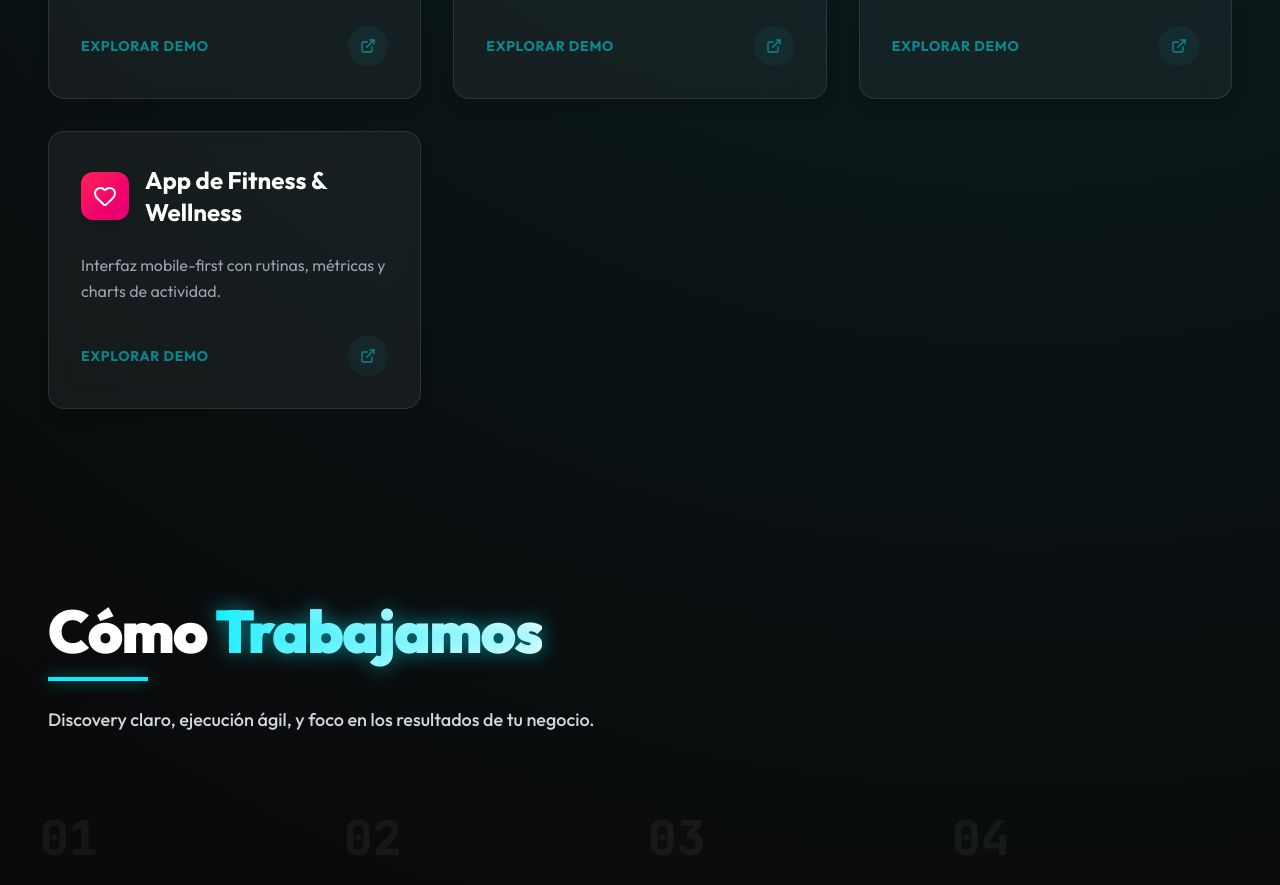
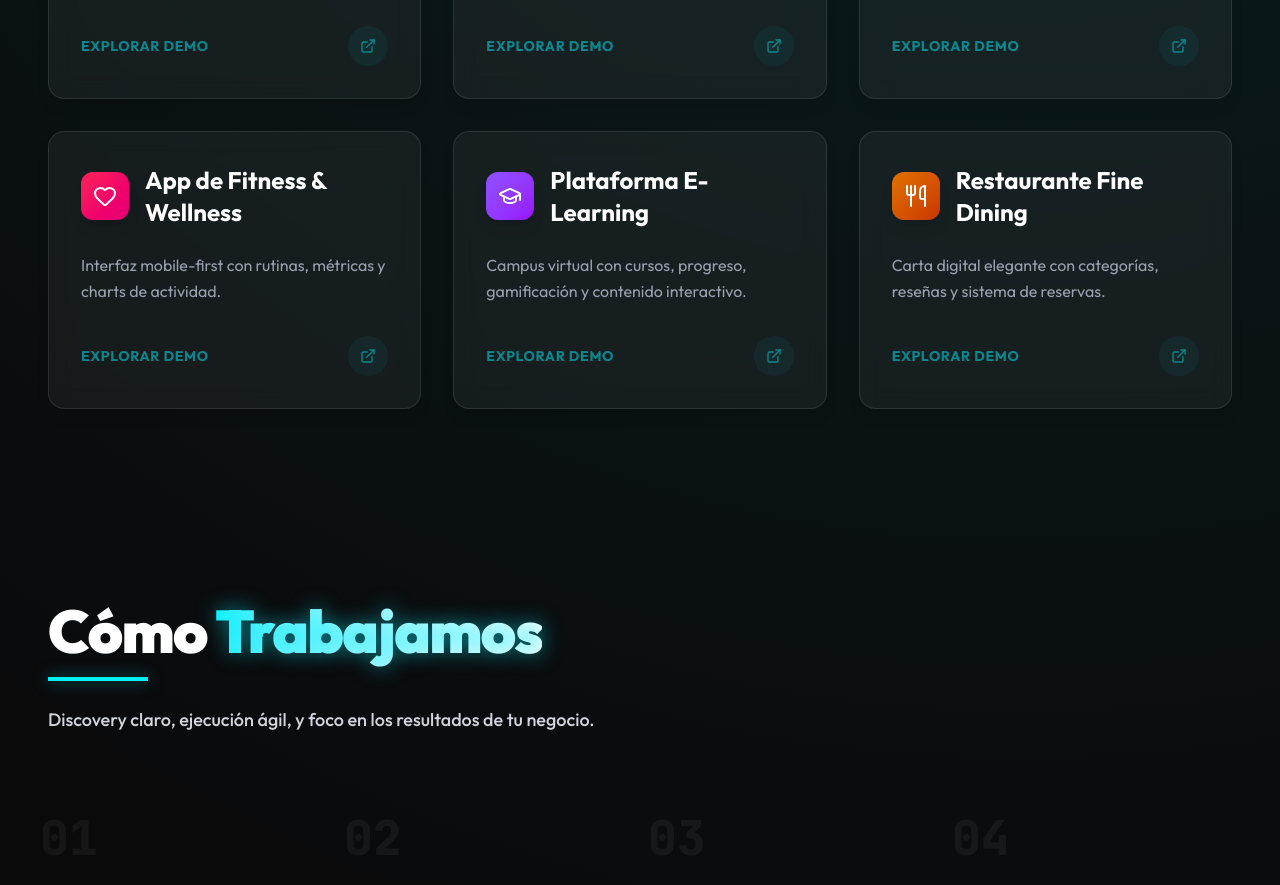
Before and after one commit to SurLabsDev/Landing, a Next.js app: page / in a window 1280 px wide. Shown: the part 3020-3905 px from the top of the page. Built offline with nearby package versions, Linux system fonts and the light colour scheme.

Commit message:
feat: Add e-learning platform and fine dining restaurant demos with new icons.

```diff
--- a/src/components/sections/Demos.tsx
+++ b/src/components/sections/Demos.tsx
@@ -1,4 +1,4 @@
-import { ExternalLink, Briefcase, ShoppingBag, Palette, Gamepad2, CalendarCheck, Coffee, Bot, Building2, Rocket, Heart } from "lucide-react";
+import { ExternalLink, Briefcase, ShoppingBag, Palette, Gamepad2, CalendarCheck, Coffee, Bot, Building2, Rocket, Heart, GraduationCap, Utensils } from "lucide-react";
 import type { LucideIcon } from "lucide-react";
 
 interface Demo {
@@ -90,6 +90,22 @@ const demos: Demo[] = [
         url: "https://demos.surlabs.tech/ejemplo10",
         icon: Heart,
         color: "from-rose-500 to-pink-600"
+    },
+    {
+        id: "ejemplo11",
+        title: "Plataforma E-Learning",
+        description: "Campus virtual con cursos, progreso, gamificación y contenido interactivo.",
+        url: "https://demos.surlabs.tech/ejemplo11",
+        icon: GraduationCap,
+        color: "from-violet-500 to-purple-600"
+    },
+    {
+        id: "ejemplo12",
+        title: "Restaurante Fine Dining",
+        description: "Carta digital elegante con categorías, reseñas y sistema de reservas.",
+        url: "https://demos.surlabs.tech/ejemplo12",
+        icon: Utensils,
+        color: "from-amber-600 to-orange-700"
     }
 ];
 
```
